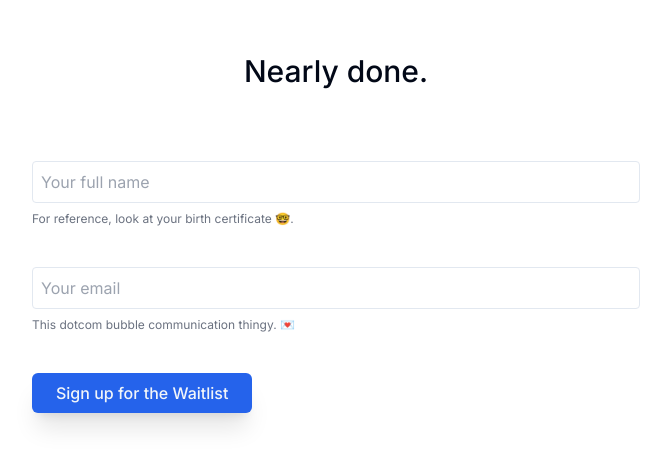
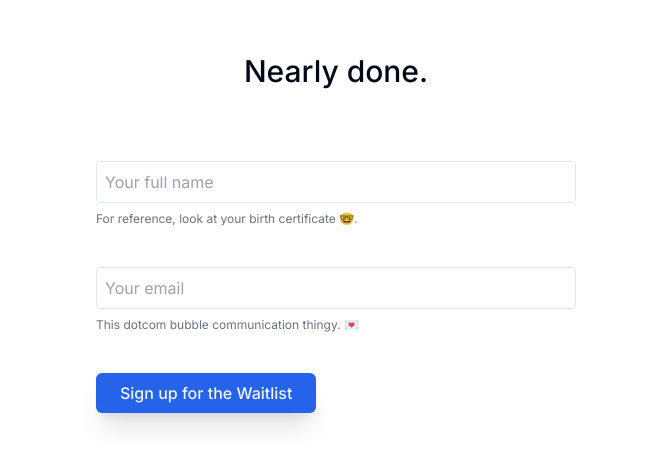
Before and after one commit to paulocerez/2docs-landing, a Next.js app: page /signup in a window 1280 px wide. Shown: the part 167-634 px from the top of the page, without its empty margins (304-975 px from the left). Built offline with nearby package versions, Linux system fonts and the light colour scheme.

Commit message:
fix: signup page

```diff
--- a/app/signup/page.tsx
+++ b/app/signup/page.tsx
@@ -53,7 +53,7 @@ export default function Signup() {
       <h1 className="text-3xl font-medium text-center mb-6">Nearly done.</h1>
       <form
         onSubmit={handleSubmit}
-        className="space-y-10 px-4 w-full max-w-screen-sm"
+        className="space-y-10 px-4 w-full sm:max-w-lg"
       >
         <div className="space-y-2">
           <input
@@ -84,7 +84,7 @@ export default function Signup() {
         <button
           type="submit"
           disabled={isLoading}
-          className="text-center bg-blue-600 hover:bg-blue-500 py-2 px-4 text-slate-100 rounded-md font-medium w-full md:w-auto md:px-6 shadow-xl"
+          className="text-center bg-blue-600 hover:bg-blue-500 py-2 px-4 text-slate-100 rounded-md font-medium w-full sm:w-fit md:w-auto md:px-6 shadow-xl"
         >
           {isLoading ? "Signing up..." : "Sign up for the Waitlist"}
         </button>
```
